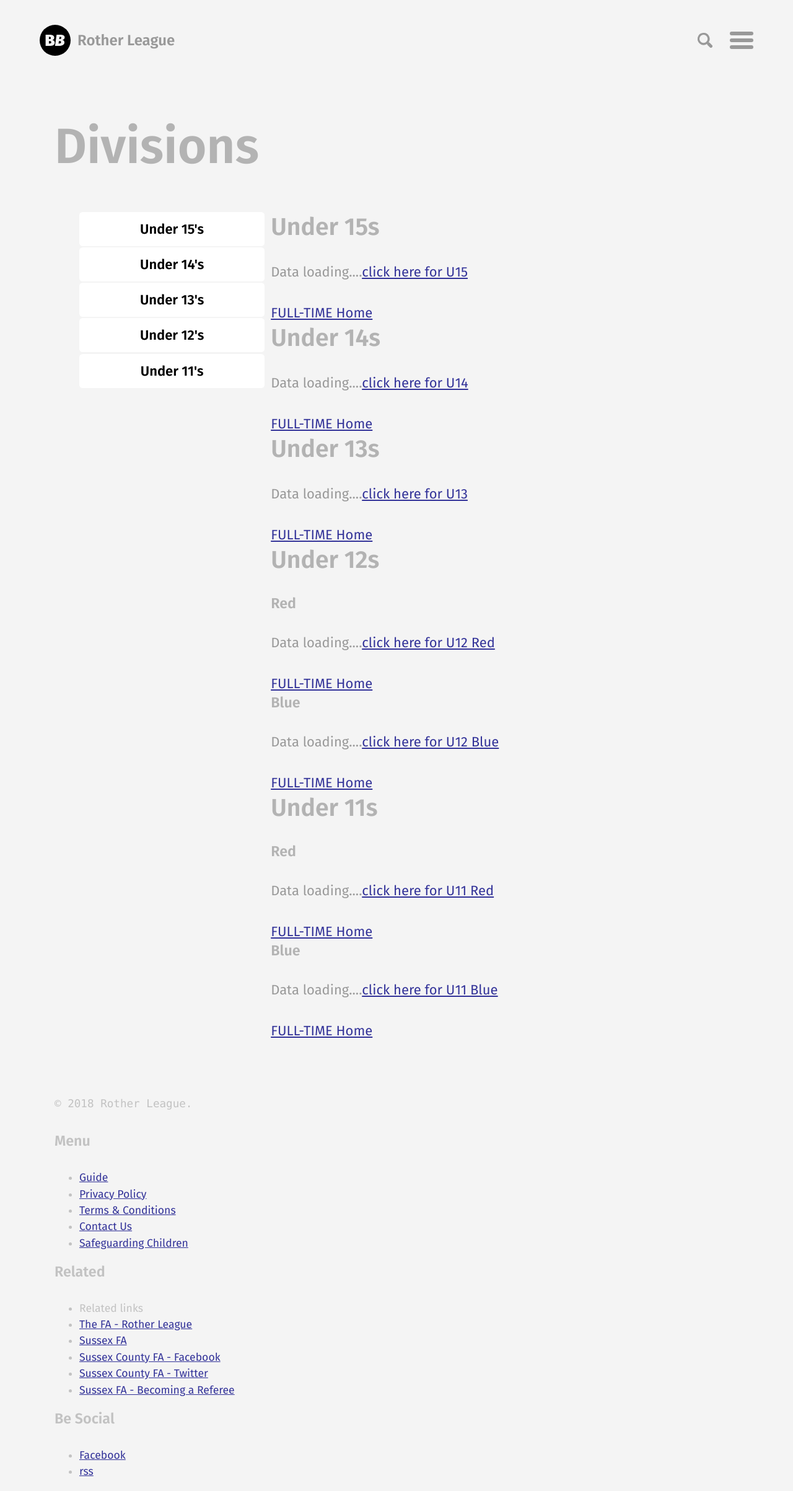
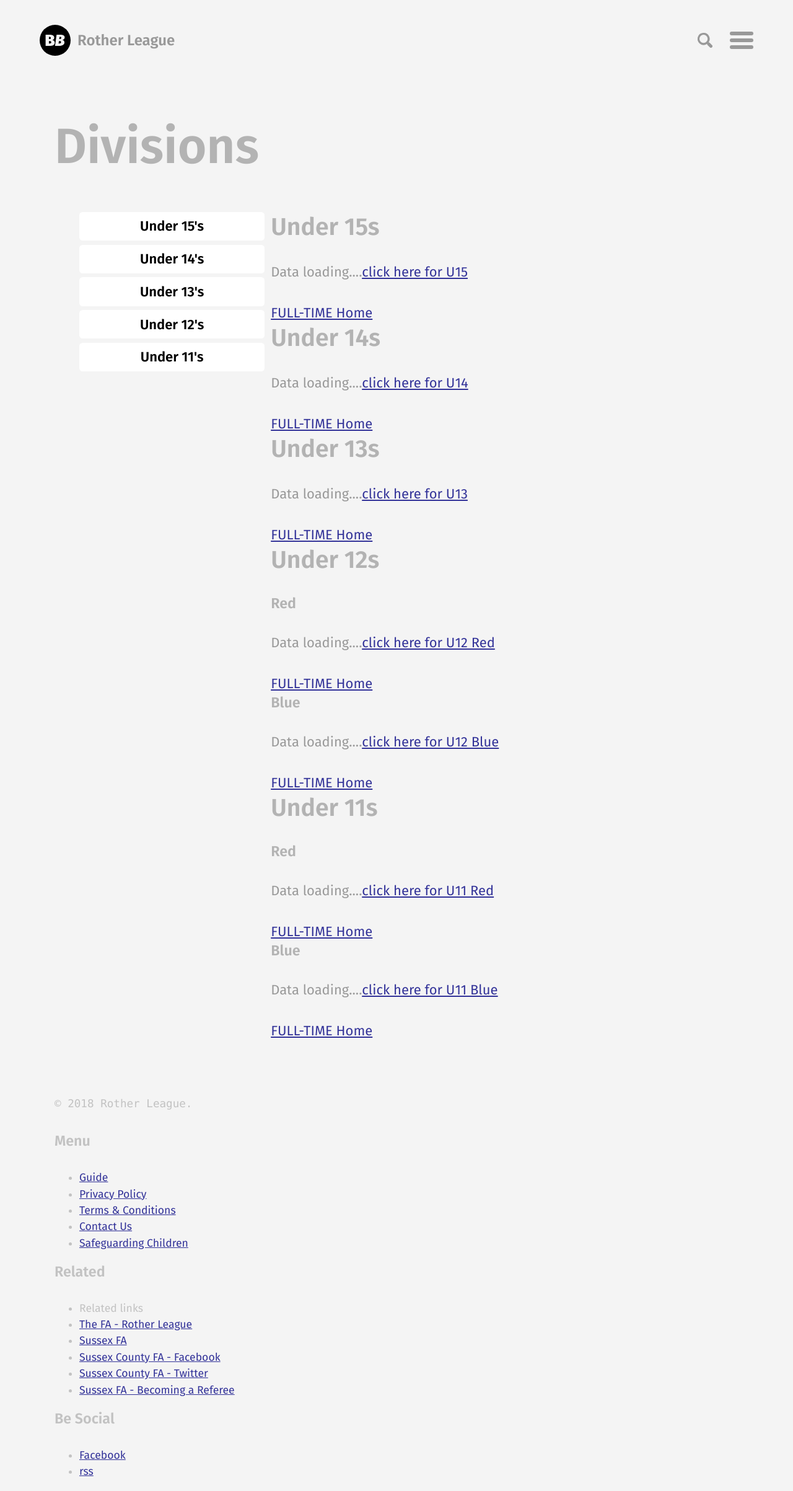
Before and after one commit to rotherleague/Rother, a Jekyll site: the page built from divisions.md, in a window 1280 px wide. Shown: the whole page at 62% size. Built offline with Jekyll 4.4.1, drawn with Linux system fonts in a browser that asks for light colours; comment, search, counter and statistics services are not loaded; a style sheet for code colours, icons or effects is not loaded.

Commit message:
Update _navigation.scss

```diff
--- a/_sass/basically-basic/_navigation.scss
+++ b/_sass/basically-basic/_navigation.scss
@@ -22,13 +22,13 @@
 
 
    li{
-    margin-bottom:0.1em;
+    margin-bottom:0.3em;
     list-style-type: none;
    }
 
    li a {
     display: block;
-    padding: 0.5em;
+    padding: 0.3em;
     border-radius: $border-radius;
     background-color: #fff;
     color: #000;
```
